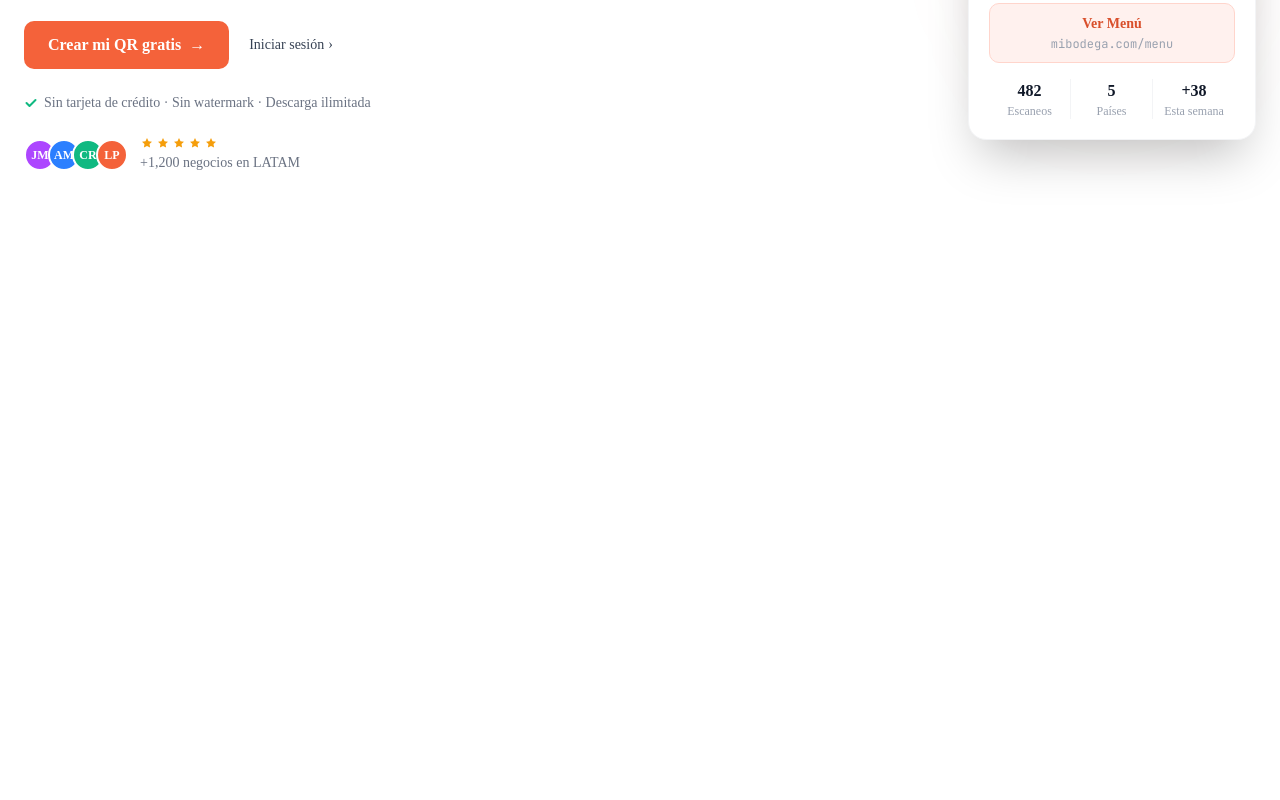
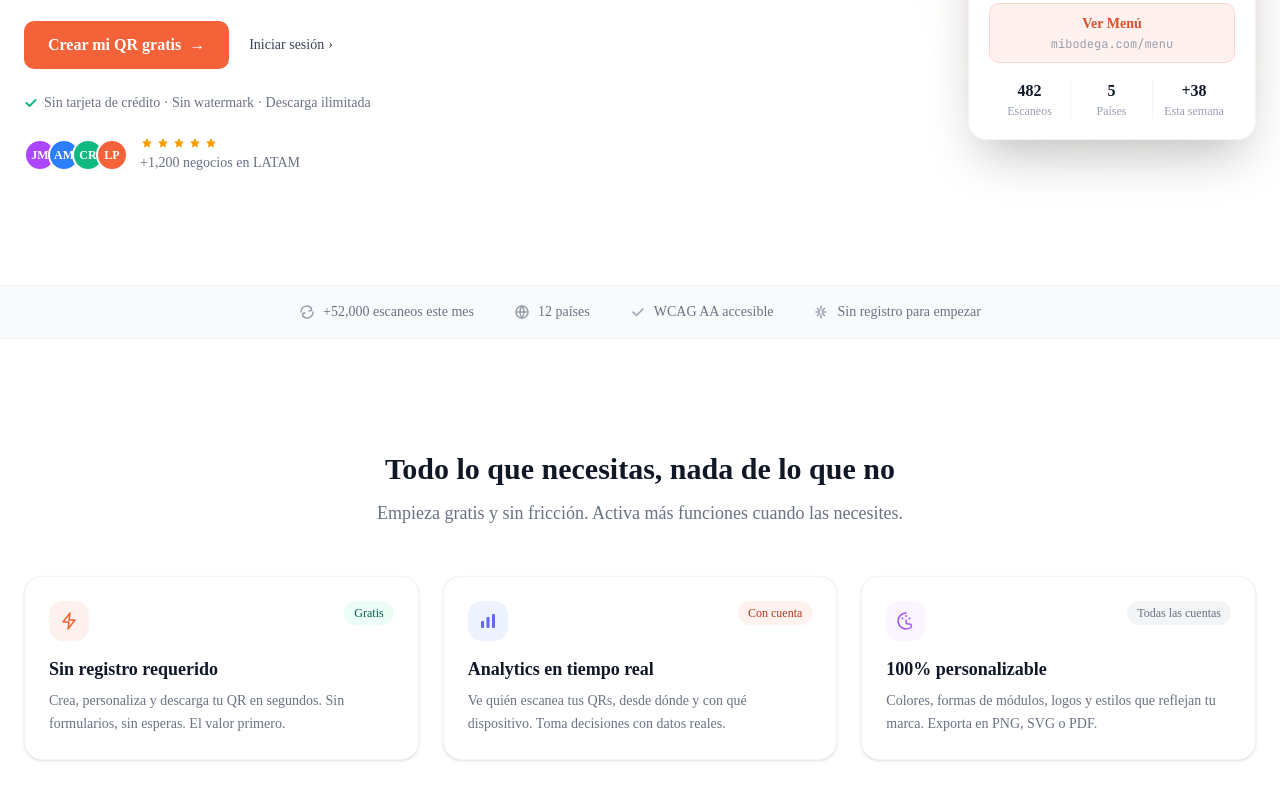
Before and after one commit to lfhernandez03/Qrova-app, a Next.js app in the folder qrova-app/: page / in a window 1280 px wide. Shown: the part 466-1266 px from the top of the page. Before the commit the page ends 800 px from the top, so only its background shows below. Built offline with nearby package versions, Linux system fonts and the light colour scheme.

Commit message:
feat: implements feature section

```diff
--- a/qrova-app/src/app/(marketing)/page.tsx
+++ b/qrova-app/src/app/(marketing)/page.tsx
@@ -1,11 +1,15 @@
 import Navbar from "@/components/ui/navbar";
+import FeaturesSection from "@/features/welcome/components/FeaturesSection";
 import HeroSection from "@/features/welcome/components/HeroSection";
+import SocialProofBar from "@/features/welcome/components/SocialProofBar";
 
 export default async function HomePage() {
   return (
     <main>
       <Navbar />
       <HeroSection />
+      <SocialProofBar />
+      <FeaturesSection />
     </main>
   );
 }
--- /dev/null
+++ b/qrova-app/src/features/welcome/components/FeaturesSection.tsx
@@ -0,0 +1,133 @@
+import { cn } from "@/lib/utils";
+
+type BadgeVariant = "gratis" | "con-cuenta" | "todas";
+
+const BADGE_STYLES: Record<BadgeVariant, string> = {
+  gratis: "bg-emerald-50 text-emerald-800",
+  "con-cuenta": "bg-coral-50 text-coral-600",
+  todas: "bg-gray-100 text-gray-500",
+};
+
+const BADGE_LABELS: Record<BadgeVariant, string> = {
+  gratis: "Gratis",
+  "con-cuenta": "Con cuenta",
+  todas: "Todas las cuentas",
+};
+
+interface FeatureCardProps {
+  icon: React.ReactNode;
+  iconBg: string;
+  title: string;
+  description: string;
+  badge: BadgeVariant;
+}
+
+const FeatureCard = ({
+  icon,
+  iconBg,
+  title,
+  description,
+  badge,
+}: FeatureCardProps) => (
+  <article className="flex flex-col gap-4 bg-white border border-gray-100 rounded-2xl p-6 shadow-sm">
+    <div className="flex items-start justify-between gap-3">
+      <div className={cn("size-10 rounded-xl flex items-center justify-center shrink-0", iconBg)}>
+        {icon}
+      </div>
+      <span className={cn("text-xs font-medium rounded-full px-2.5 py-1", BADGE_STYLES[badge])}>
+        {BADGE_LABELS[badge]}
+      </span>
+    </div>
+    <div className="flex flex-col gap-2">
+      <h3 className="text-gray-900 font-bold text-lg leading-snug">{title}</h3>
+      <p className="text-gray-500 text-sm leading-relaxed">{description}</p>
+    </div>
+  </article>
+);
+
+const LightningIcon = () => (
+  <svg width="20" height="20" viewBox="0 0 20 20" fill="none" aria-hidden>
+    <path
+      d="M11 2L4 11h6l-1 7 7-9h-6l1-7z"
+      stroke="#F4623A"
+      strokeWidth="1.5"
+      strokeLinecap="round"
+      strokeLinejoin="round"
+    />
+  </svg>
+);
+
+const BarChartIcon = () => (
+  <svg width="20" height="20" viewBox="0 0 20 20" fill="none" aria-hidden>
+    <rect x="3" y="10" width="3" height="7" rx="1" fill="#6366F1" />
+    <rect x="8.5" y="6" width="3" height="11" rx="1" fill="#6366F1" />
+    <rect x="14" y="3" width="3" height="14" rx="1" fill="#6366F1" />
+  </svg>
+);
+
+const PaletteIcon = () => (
+  <svg width="20" height="20" viewBox="0 0 20 20" fill="none" aria-hidden>
+    <path
+      d="M10 2a8 8 0 1 0 4.47 14.68A2 2 0 0 0 13 13h-1a2 2 0 0 1-2-2V9"
+      stroke="#A855F7"
+      strokeWidth="1.5"
+      strokeLinecap="round"
+    />
+    <circle cx="6.5" cy="7.5" r="1" fill="#A855F7" />
+    <circle cx="10" cy="5" r="1" fill="#A855F7" />
+    <circle cx="13.5" cy="7.5" r="1" fill="#A855F7" />
+  </svg>
+);
+
+const FEATURES: FeatureCardProps[] = [
+  {
+    icon: <LightningIcon />,
+    iconBg: "bg-coral-50",
+    title: "Sin registro requerido",
+    description:
+      "Crea, personaliza y descarga tu QR en segundos. Sin formularios, sin esperas. El valor primero.",
+    badge: "gratis",
+  },
+  {
+    icon: <BarChartIcon />,
+    iconBg: "bg-indigo-50",
+    title: "Analytics en tiempo real",
+    description:
+      "Ve quién escanea tus QRs, desde dónde y con qué dispositivo. Toma decisiones con datos reales.",
+    badge: "con-cuenta",
+  },
+  {
+    icon: <PaletteIcon />,
+    iconBg: "bg-purple-50",
+    title: "100% personalizable",
+    description:
+      "Colores, formas de módulos, logos y estilos que reflejan tu marca. Exporta en PNG, SVG o PDF.",
+    badge: "todas",
+  },
+];
+
+const FeaturesSection = () => (
+  <section className="bg-white py-20 lg:py-28">
+    <div className="max-w-7xl mx-auto px-6 flex flex-col items-center gap-12">
+      {/* Header */}
+      <div className="text-center max-w-xl flex flex-col gap-3">
+        <h2 className="text-3xl font-bold text-gray-900">
+          Todo lo que necesitas, nada de lo que no
+        </h2>
+        <p className="text-gray-500 text-lg leading-relaxed">
+          Empieza gratis y sin fricción. Activa más funciones cuando las
+          necesites.
+        </p>
+      </div>
+
+      {/* Cards */}
+      <div className="grid grid-cols-1 md:grid-cols-3 gap-6 w-full">
+        {FEATURES.map((feature) => (
+          <FeatureCard key={feature.title} {...feature} />
+        ))}
+      </div>
+    </div>
+  </section>
+);
+
+export default FeaturesSection;
--- /dev/null
+++ b/qrova-app/src/features/welcome/components/SocialProofBar.tsx
@@ -0,0 +1,77 @@
+const ITEMS = [
+  {
+    icon: (
+      <svg width="16" height="16" viewBox="0 0 16 16" fill="none" aria-hidden>
+        <path
+          d="M2 8a6 6 0 0 1 10.47-4M14 8a6 6 0 0 1-10.47 4"
+          stroke="currentColor"
+          strokeWidth="1.5"
+          strokeLinecap="round"
+        />
+        <path d="M12 4l.5 2.5-2.5.5M4 12l-.5-2.5 2.5-.5" stroke="currentColor" strokeWidth="1.5" strokeLinecap="round" strokeLinejoin="round" />
+      </svg>
+    ),
+    label: "+52,000 escaneos este mes",
+  },
+  {
+    icon: (
+      <svg width="16" height="16" viewBox="0 0 16 16" fill="none" aria-hidden>
+        <circle cx="8" cy="8" r="6" stroke="currentColor" strokeWidth="1.5" />
+        <path
+          d="M2 8h12M8 2c-1.5 2-2 4-2 6s.5 4 2 6M8 2c1.5 2 2 4 2 6s-.5 4-2 6"
+          stroke="currentColor"
+          strokeWidth="1.5"
+          strokeLinecap="round"
+        />
+      </svg>
+    ),
+    label: "12 países",
+  },
+  {
+    icon: (
+      <svg width="16" height="16" viewBox="0 0 16 16" fill="none" aria-hidden>
+        <path
+          d="M3 8l3.5 3.5L13 5"
+          stroke="currentColor"
+          strokeWidth="1.5"
+          strokeLinecap="round"
+          strokeLinejoin="round"
+        />
+      </svg>
+    ),
+    label: "WCAG AA accesible",
+  },
+  {
+    icon: (
+      <svg width="16" height="16" viewBox="0 0 16 16" fill="none" aria-hidden>
+        <path
+          d="M8 2v3M8 11v3M13 8h-3M6 8H3M11.5 4.5l-2.12 2.12M6.62 9.38 4.5 11.5M11.5 11.5 9.38 9.38M6.62 6.62 4.5 4.5"
+          stroke="currentColor"
+          strokeWidth="1.5"
+          strokeLinecap="round"
+        />
+      </svg>
+    ),
+    label: "Sin registro para empezar",
+  },
+] as const;
+
+const SocialProofBar = () => (
+  <div className="border-y border-gray-100 bg-gray-50">
+    <div className="max-w-7xl mx-auto px-6 py-4">
+      <ul className="flex flex-wrap items-center justify-center gap-x-10 gap-y-3">
+        {ITEMS.map(({ icon, label }) => (
+          <li
+            key={label}
+            className="flex items-center gap-2 text-sm text-gray-500"
+          >
+            <span className="text-gray-400">{icon}</span>
+            {label}
+          </li>
+        ))}
+      </ul>
+    </div>
+  </div>
+);
+
+export default SocialProofBar;
```
